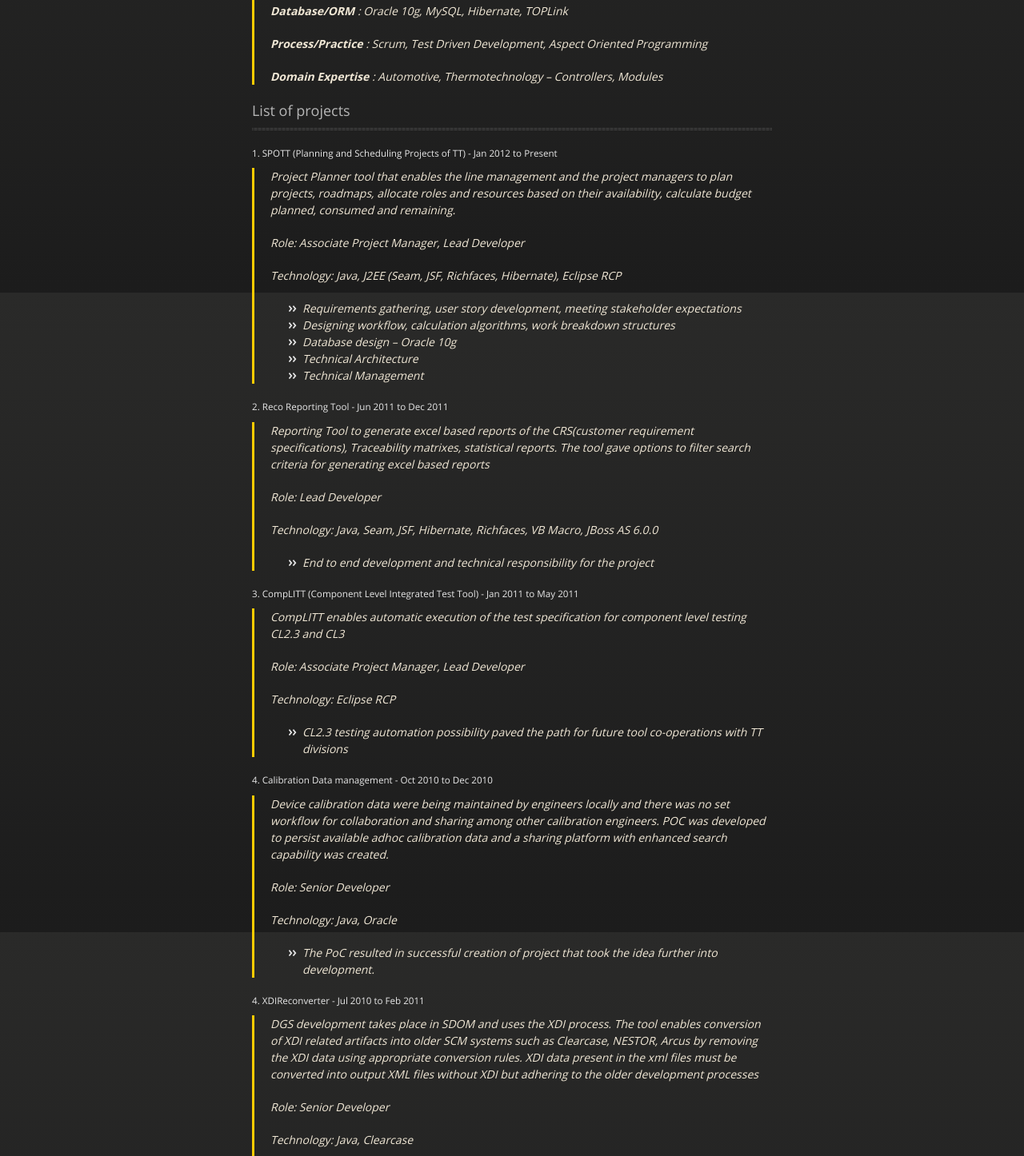
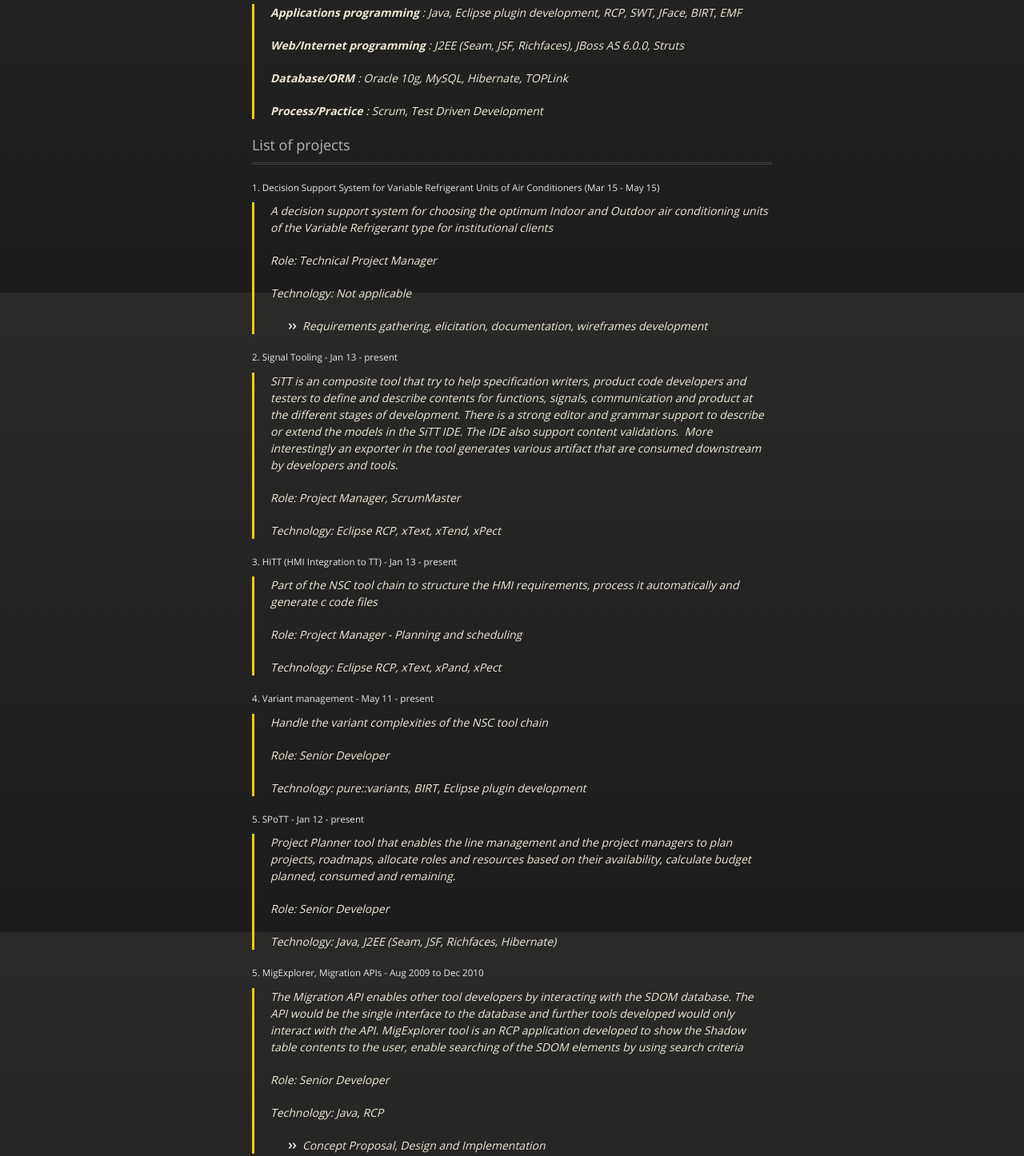
Before and after one commit to lakshminagaraj/lakshminagaraj.github.io, a plain HTML site: page index.html in a window 1280 px wide. Shown: the part 1234-2680 px from the top of the page at 80% size. Drawn offline with nearby package versions, Linux system fonts and the light colour scheme.

Commit message:
Update index.html

```diff
--- a/index.html
+++ b/index.html
@@ -29,7 +29,7 @@
       <section>
         <div id="title">
           <h1>Lakshmi Nagaraj</h1>
-          <p>Wife * Mother * Engineer * Programmer * Time juggler</p>
+          <p>Daughter * Wife * Mother * Engineer * Programmer * Time juggler</p>
           <hr>
           <span class="credits left">Project maintained by <a href="https://github.com/lakshminagaraj">lakshminagaraj</a></span>
           <span class="credits right">Hosted on GitHub Pages &mdash; Theme by <a href="https://twitter.com/michigangraham">mattgraham</a></span>
@@ -48,12 +48,13 @@
 <a name="professional-experience" class="anchor" href="#professional-experience"><span class="octicon octicon-link"></span></a>Professional Experience</h3>
 
 <hr><blockquote>
-<p>8+ years of software development, planning and management experience</p>
+<p>10 years of software development, planning and management experience</p>
 
 <p>Associated with RBEI - <a href="http://www.bosch.com" title="Robert Bosch Engineering and Business Solutions Pvt. Ltd">Robert Bosch Engineering and Business Solutions Pvt. Ltd</a> (<strong><em>Jul 2005 - Present</em></strong>)</p>
 
 <ul>
-<li>Associate project manager, RBEI. Sep 2012 - Present</li>
+<li>Team Lead, RBEI. Jan 2014 - Present</li>
+<li>Associate project manager, RBEI. Sep 2012 - Dec 2013</li>
 <li>Specialist, RBEI. Oct 2010 - Sep 2012</li>
 <li>Senior Software Engineer. RBEI. Oct 2007 - Oct 2010</li>
 <li>Software Engineer. RBEI. Jul 2005 - Oct 2007 </li>
@@ -65,6 +66,9 @@
 
 <hr><blockquote>
 <ul>
+<li>Certified Scrum Master, 2014</li>
+<li>Project Management Qualification Program @ Bosch, PMQ-L1, 2014</li>
+<li>Budding Project Manager, 2013</li>
 <li>Sparkle of the Quarter, Q1 2013</li>
 <li>Performance award at the department level, 2010</li>
 <li>Performance award at the department level, 2008</li>
@@ -95,91 +99,77 @@
 
 <p><strong>Database/ORM</strong> : Oracle 10g, MySQL, Hibernate, TOPLink</p>
 
-<p><strong>Process/Practice</strong> : Scrum, Test Driven Development, Aspect Oriented Programming</p>
+<p><strong>Process/Practice</strong> : Scrum, Test Driven Development</p>
 
-<p><strong>Domain Expertise</strong> : Automotive, Thermotechnology – Controllers, Modules</p>
 </blockquote>
 
 <h3>
 <a name="list-of-projects" class="anchor" href="#list-of-projects"><span class="octicon octicon-link"></span></a>List of projects</h3>
 
 <hr><h5>
-<a name="1-spott-planning-and-scheduling-projects-of-tt-----jan-2012-to-present" class="anchor" href="#1-spott-planning-and-scheduling-projects-of-tt-----jan-2012-to-present"><span class="octicon octicon-link"></span></a>1. SPOTT (Planning and Scheduling Projects of TT)  -  Jan 2012 to Present</h5>
+<a name="1-Decision-Support-System-for-Variable-Refrigerant-Units-of-Air-Conditioners-----Mar15-May15" class="anchor" href="#1-Decision-Support-System-for-Variable-Refrigerant-Units-of-Air-Conditioners-----Mar15-May15"><span class="octicon octicon-link"></span></a>1. Decision Support System for Variable Refrigerant Units of Air Conditioners (Mar 15 - May 15)</h5>
+
+<blockquote>
+<p>A decision support system for choosing the optimum Indoor and Outdoor air conditioning units of the Variable Refrigerant type for institutional clients
+</p>
+
+<p><em>Role: Technical Project Manager</em></p>
+
+<p><em>Technology: Not applicable</em></p>
+
+<ul>
+<li>Requirements gathering, elicitation, documentation, wireframes development</li>
+</ul>
+</blockquote>
+
+<h5>
+<a name="2-signal-tooling-----jan13-present" class="anchor" href="#2-signal-tooling-----jan13-present"><span class="octicon octicon-link"></span></a>2. Signal Tooling  -  Jan 13 - present</h5>
+
+<blockquote>
+<p>SiTT is an composite tool that try to help specification writers, product code developers and testers to define and describe contents for functions, signals, communication and product at the different stages of development. There is a strong editor and grammar support to describe or extend the models in the SiTT IDE. The IDE also support content validations.  More interestingly an exporter in the tool generates various artifact that are consumed downstream by developers and tools.</p>
+
+<p><em>Role: Project Manager, ScrumMaster</em></p>
+
+<p><em>Technology: Eclipse RCP, xText, xTend, xPect</em></p>
+
+</blockquote>
+
+<h5>
+<a name="3-HiTT-----jan13-present" class="anchor" href="#3-HiTT-----jan13-present"><span class="octicon octicon-link"></span></a>3. HiTT (HMI Integration to TT)  -  Jan 13 - present</h5>
+
+<blockquote>
+<p>Part of the NSC tool chain to structure the HMI requirements, process it automatically and generate c code files</p>
+
+<p><em>Role: Project Manager - Planning and scheduling</em></p>
+
+<p><em>Technology: Eclipse RCP, xText, xPand, xPect</em></p>
+
+</blockquote>
+
+<h5>
+<a name="4-variant-management-----may11-present" class="anchor" href="#4-variant-management-----may11-present"><span class="octicon octicon-link"></span></a>4. Variant management  -  May 11 - present</h5>
+
+<blockquote>
+<p>Handle the variant complexities of the NSC tool chain
+</p>
+
+<p><em>Role: Senior Developer</em></p>
+
+<p><em>Technology: pure::variants, BIRT, Eclipse plugin development</em></p>
+
+</blockquote>
+
+<h5>
+<a name="5-spott-----jan12-present" class="anchor" href="#4-spott-----jan12-present"><span class="octicon octicon-link"></span></a>5. SPoTT  -  Jan 12 - present</h5>
 
 <blockquote>
 <p>Project Planner tool that enables the line management and the project managers to plan projects, roadmaps, allocate roles and resources based on their availability, calculate budget planned, consumed and remaining.</p>
 
-<p><em>Role: Associate Project Manager, Lead Developer</em></p>
-
-<p><em>Technology: Java, J2EE (Seam, JSF, Richfaces, Hibernate), Eclipse RCP</em></p>
-
-<ul>
-<li>Requirements gathering, user story development, meeting stakeholder expectations</li>
-<li>Designing workflow, calculation algorithms, work breakdown structures</li>
-<li>Database design – Oracle 10g</li>
-<li>Technical Architecture</li>
-<li>Technical Management</li>
-</ul>
-</blockquote>
-
-<h5>
-<a name="2-reco-reporting-tool-----jun-2011-to-dec-2011" class="anchor" href="#2-reco-reporting-tool-----jun-2011-to-dec-2011"><span class="octicon octicon-link"></span></a>2. Reco Reporting Tool  -  Jun 2011 to Dec 2011</h5>
-
-<blockquote>
-<p>Reporting Tool to generate excel based reports of the CRS(customer requirement specifications), Traceability matrixes, statistical reports. The tool gave options to filter search criteria for generating excel based reports</p>
-
-<p><em>Role: Lead Developer</em></p>
-
-<p><em>Technology: Java, Seam, JSF, Hibernate, Richfaces, VB Macro, JBoss AS 6.0.0</em></p>
-
-<ul>
-<li>End to end development and technical responsibility for the project</li>
-</ul>
-</blockquote>
-
-<h5>
-<a name="3-complitt-component-level-integrated-test-tool-----jan-2011-to-may-2011" class="anchor" href="#3-complitt-component-level-integrated-test-tool-----jan-2011-to-may-2011"><span class="octicon octicon-link"></span></a>3. CompLITT (Component Level Integrated Test Tool)  -  Jan 2011 to May 2011</h5>
-
-<blockquote>
-<p>CompLITT enables automatic execution of the test specification for component level testing CL2.3 and CL3</p>
-
-<p><em>Role: Associate Project Manager, Lead Developer</em></p>
-
-<p><em>Technology: Eclipse RCP</em></p>
-
-<ul>
-<li>CL2.3 testing automation possibility paved the path for future tool co-operations with TT divisions</li>
-</ul>
-</blockquote>
-
-<h5>
-<a name="4-calibration-data-management-----oct-2010-to-dec-2010" class="anchor" href="#4-calibration-data-management-----oct-2010-to-dec-2010"><span class="octicon octicon-link"></span></a>4. Calibration Data management  -  Oct 2010 to Dec 2010</h5>
-
-<blockquote>
-<p>Device calibration data were being maintained by engineers locally and there was no set workflow for collaboration and sharing among other calibration engineers. POC was developed to persist available adhoc calibration data and a sharing platform with enhanced search capability was created.</p>
-
 <p><em>Role: Senior Developer</em></p>
 
-<p><em>Technology: Java, Oracle</em></p>
+<p><em>Technology: Java, J2EE (Seam, JSF, Richfaces, Hibernate)
+</em></p>
 
-<ul>
-<li>The PoC resulted in successful creation of project that took the idea further into development.</li>
-</ul>
-</blockquote>
-
-<h5>
-<a name="4-xdireconverter-----jul-2010-to-feb-2011" class="anchor" href="#4-xdireconverter-----jul-2010-to-feb-2011"><span class="octicon octicon-link"></span></a>4. XDIReconverter  -  Jul 2010 to Feb 2011</h5>
-
-<blockquote>
-<p>DGS development takes place in SDOM and uses the XDI process. The tool enables conversion of XDI related artifacts into older SCM systems such as Clearcase, NESTOR, Arcus by removing the XDI data using appropriate conversion rules. XDI data present in the xml files must be converted into output XML files without XDI but adhering to the older development processes</p>
-
-<p><em>Role: Senior Developer</em></p>
-
-<p><em>Technology: Java, Clearcase</em></p>
-
-<ul>
-<li>Proposal preparation for tool support, requirements gathering, mentoring one team members</li>
-</ul>
 </blockquote>
 
 <h5>
```
